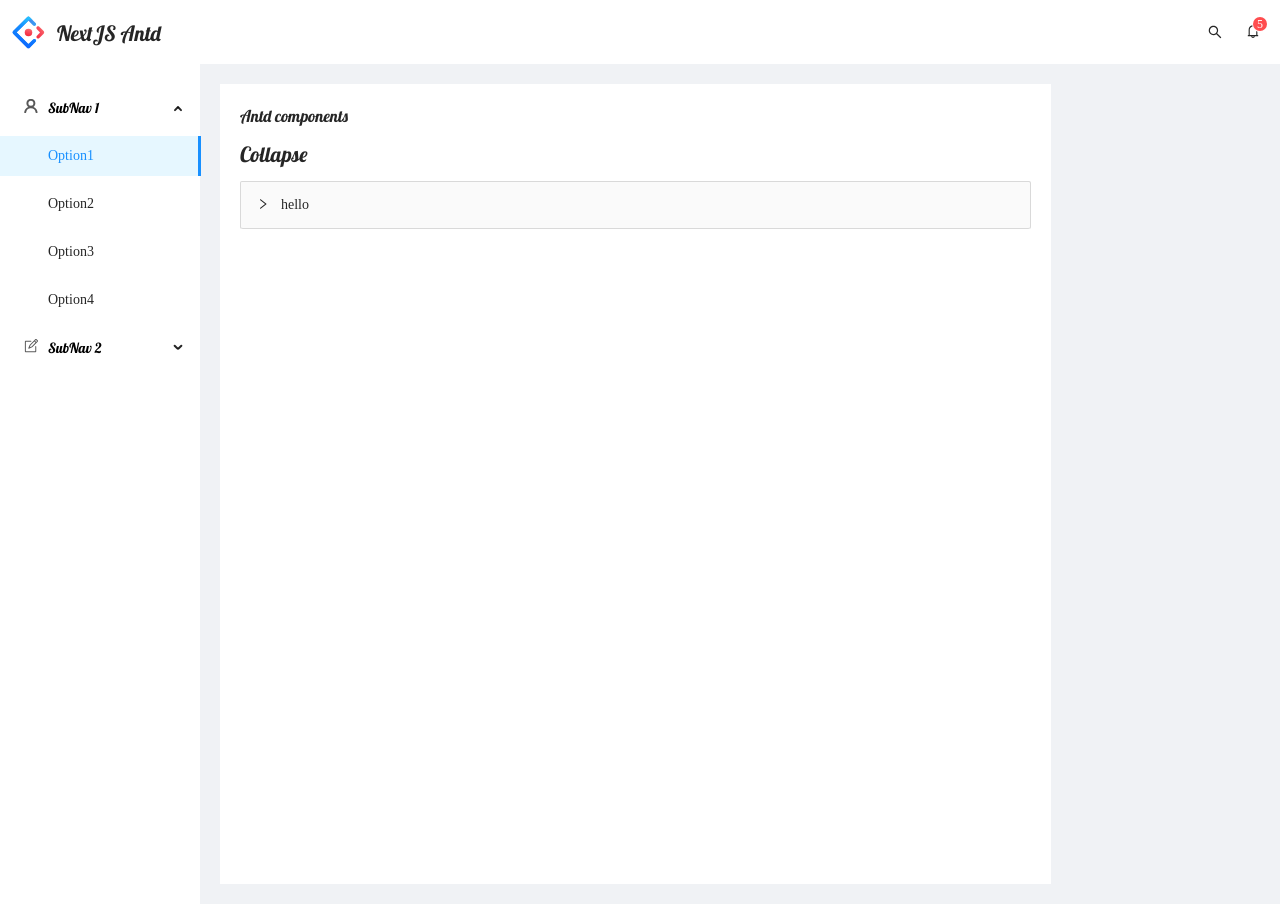
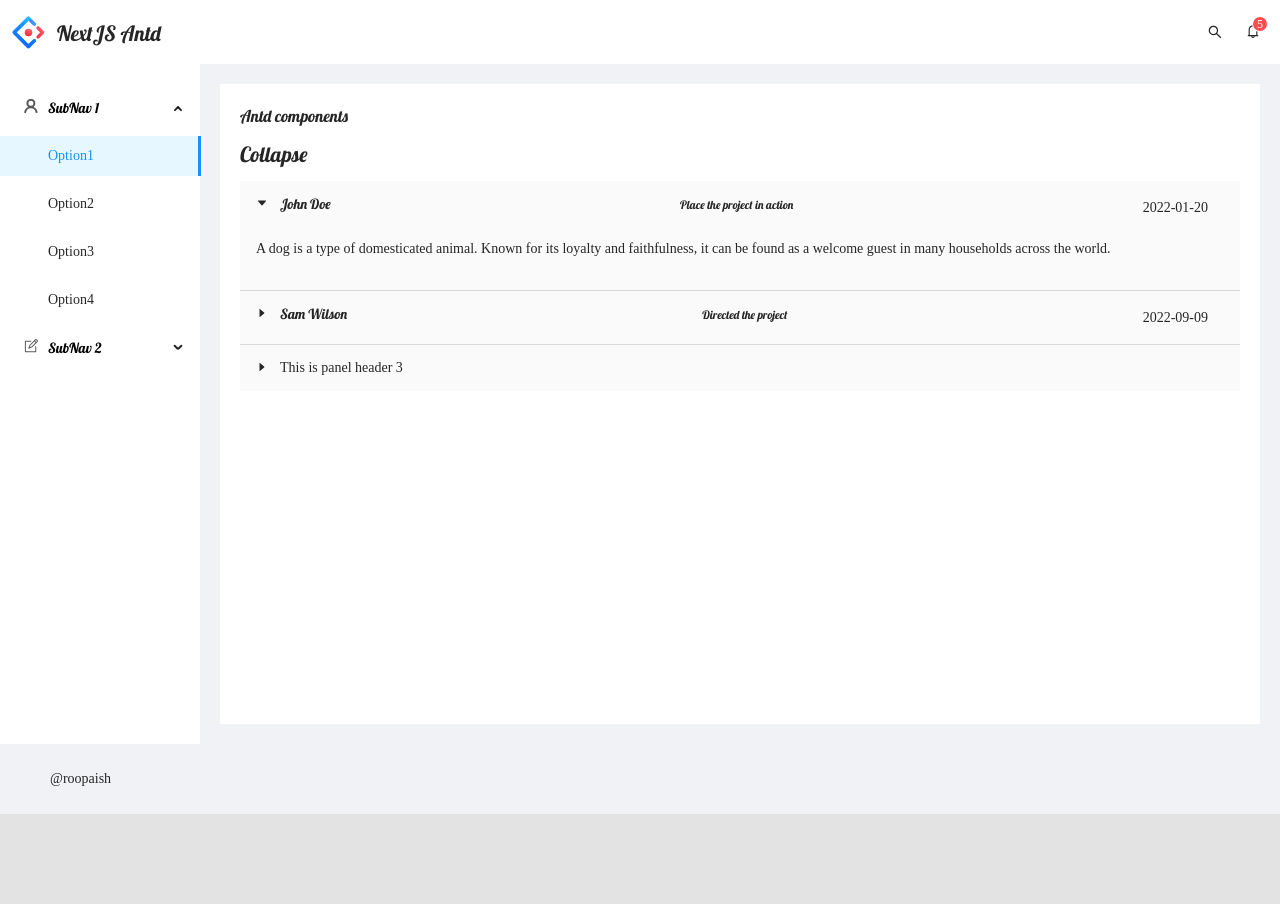
Before and after one commit to Roopaish/nextjs-antd-styled_components, a Next.js app: page / in a window 1280 px wide. After the commit the page ends 814 px from the top, so only its background shows below. Built offline with nearby package versions, Linux system fonts and the light colour scheme; a web font is replaced by a local one.

Commit message:
Custom Collapsible header

```diff
--- /dev/null
+++ b/src/components/Panel/panel-header.tsx
@@ -0,0 +1,31 @@
+import { Col, Row } from "antd";
+import { FC } from "react";
+
+type Props = {
+  author?: string;
+  action?: string;
+  date?: string;
+};
+
+const PanelHeader: FC<Props> = (props) => {
+  const { author, action, date } = props;
+
+  return (
+    <Row
+      gutter={16}
+      justify="space-between"
+      style={{ width: "100%" }}
+      align="middle"
+    >
+      <Col>
+        <h4>{author || "John Doe"}</h4>
+      </Col>
+      <Col>
+        <h5>{action || "Place the project in action"}</h5>
+      </Col>
+      <Col>{date || "2022-01-20"}</Col>
+    </Row>
+  );
+};
+
+export default PanelHeader;
--- a/src/layout/default.layout.tsx
+++ b/src/layout/default.layout.tsx
@@ -45,8 +45,8 @@ const DefaultLayout: FC<LayoutProps> = ({ children }) => {
         </Drawer>
 
         <Row justify="center" align="middle" gutter={16}>
-            <Icon type="logo" />
-            <h1 style={{paddingLeft: 12, marginTop: 12}} >NextJS Antd</h1>
+          <Icon type="logo" />
+          <h1 style={{ paddingLeft: 12, marginTop: 12 }}>NextJS Antd</h1>
         </Row>
 
         <HeaderNav />
@@ -58,13 +58,13 @@ const DefaultLayout: FC<LayoutProps> = ({ children }) => {
           </DefaultSider>
         )}
         <DefaultContent>{children}</DefaultContent>
-        <DefaultFooter>
-          <Row>
-            <Col flex="100px">@roopaish</Col>
-            <Col flex="auto">Fill Rest</Col>
-          </Row>
-        </DefaultFooter>
       </Layout>
+      <DefaultFooter>
+        <Row>
+          <Col flex="100px">@roopaish</Col>
+          <Col flex="auto"></Col>
+        </Row>
+      </DefaultFooter>
     </Layout>
   );
 };
--- a/src/layout/style/wrap.style.tsx
+++ b/src/layout/style/wrap.style.tsx
@@ -26,7 +26,7 @@ const DefaultSider = styled(Sider)`
 `;
 
 const DefaultContent = styled(Content)`
-  min-height: 100vh;
+  min-height: 80vh;
   margin: 20px;
   margin-top: 84px;
   padding: 20px;
--- a/src/pages/index.tsx
+++ b/src/pages/index.tsx
@@ -2,9 +2,18 @@ import type { NextPage } from "next";
 import Icon from "../assets/icons";
 import IconButton from "../components/style/button/icon.style";
 
-import { Button, Collapse } from "antd";
+import { Button, Col, Collapse, Row } from "antd";
 import DefaultLayout from "../layout/default.layout";
 import CollapsePanel from "antd/lib/collapse/CollapsePanel";
+import { CaretRightOutlined } from "@ant-design/icons";
+import PanelHeader from "../components/Panel/panel-header";
+const { Panel } = Collapse;
+
+const text = `
+  A dog is a type of domesticated animal.
+  Known for its loyalty and faithfulness,
+  it can be found as a welcome guest in many households across the world.
+`;
 
 const Home: NextPage = () => {
   return (
@@ -12,11 +21,41 @@ const Home: NextPage = () => {
       <div>
         <h1>Antd components</h1>
         <h2>Collapse</h2>
-        <Collapse>
-        <CollapsePanel
-        key="hello there"
-        header= {<div>hello</div>}
-        />
+        <Collapse
+          bordered={false}
+          defaultActiveKey={["1"]}
+          expandIcon={({ isActive }) => (
+            <CaretRightOutlined rotate={isActive ? 90 : 0} />
+          )}
+          className="site-collapse-custom-collapse"
+        >
+          <Panel
+            header={<PanelHeader />}
+            key="1"
+            className="site-collapse-custom-panel"
+          >
+            <p>{text}</p>
+          </Panel>
+          <Panel
+            header={
+              <PanelHeader
+                author="Sam Wilson"
+                action="Directed the project"
+                date="2022-09-09"
+              />
+            }
+            key="2"
+            className="site-collapse-custom-panel"
+          >
+            <p>{text}</p>
+          </Panel>
+          <Panel
+            header="This is panel header 3"
+            key="3"
+            className="site-collapse-custom-panel"
+          >
+            <p>{text}</p>
+          </Panel>
         </Collapse>
       </div>
     </DefaultLayout>
```
